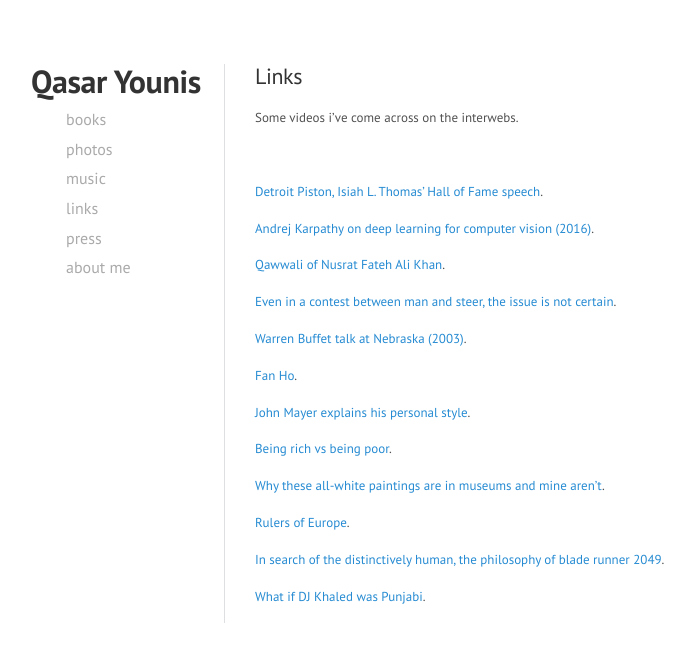
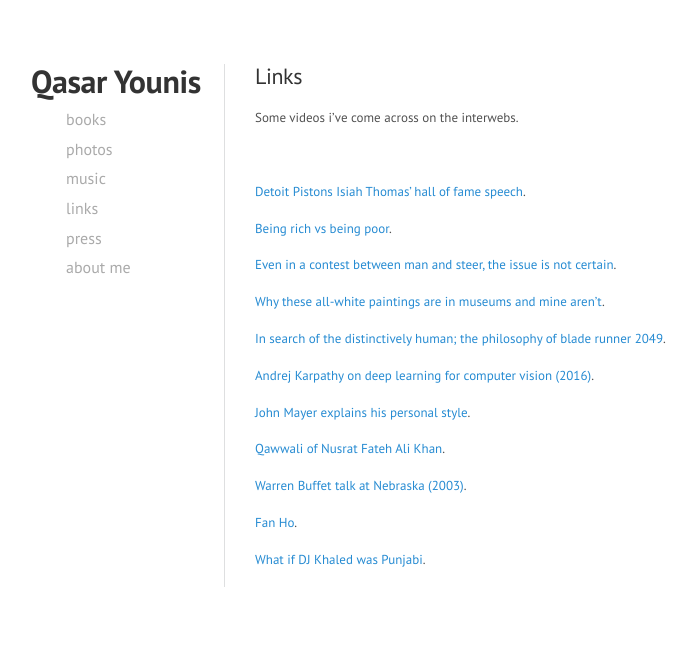
Before and after one commit to qasar/qasar.github.io, a Jekyll site: the page built from links.md, in a window 1280 px wide. Shown: the top 662 px of the page, without its empty margins (35-731 px from the left). Built offline with Jekyll 4.4.1, drawn with Linux system fonts in a browser that asks for light colours.

Commit message:
Update links.md

```diff
--- a/links.md
+++ b/links.md
@@ -7,26 +7,24 @@
 
 <p>&nbsp;</p>
 
-<a href="https://youtu.be/8VnW3EE-4Mo?t=287" target="_blank">Detroit Piston, Isiah L. Thomas' Hall of Fame speech</a>.
+<a href="https://youtu.be/8VnW3EE-4Mo?t=287" target="_blank">Detoit Pistons Isiah Thomas' hall of fame speech</a>.
+
+<a href= "https://www.youtube.com/watch?v=ROfBLx6bLZI&list=FLXJuURIK0_r_mGlRWSPkgCw&index=44&t=0s">Being rich vs being poor</a>.
+
+<a href="https://www.youtube.com/watch?v=Z6CRc2r9dM8&list=FLXJuURIK0_r_mGlRWSPkgCw&index=5&t=0s">Even in a contest between man and steer, the issue is not certain</a>.
+
+<a href="https://www.youtube.com/watch?v=9aGRHOpMRUg&list=FLXJuURIK0_r_mGlRWSPkgCw&index=78&t=0s">Why these all-white paintings are in museums and mine aren't</a>.
+
+<a href="https://www.youtube.com/watch?v=O4etinsAy34&list=FLXJuURIK0_r_mGlRWSPkgCw&index=109&t=0s">In search of the distinctively human; the philosophy of blade runner 2049</a>.
 
 <a href="https://www.youtube.com/watch?v=u6aEYuemt0M" target="_blank">Andrej Karpathy on deep learning for computer vision (2016)</a>.
 
+<a href="https://www.youtube.com/watch?v=G4gjJoMi2vY&list=FLXJuURIK0_r_mGlRWSPkgCw&index=40&t=184s">John Mayer explains his personal style</a>.
+
 <a href= "https://www.youtube.com/watch?v=ojIHZqvJpV0&list=FLXJuURIK0_r_mGlRWSPkgCw&index=64&t=0s">Qawwali of Nusrat Fateh Ali Khan</a>.
-
-<a href="https://www.youtube.com/watch?v=Z6CRc2r9dM8&list=FLXJuURIK0_r_mGlRWSPkgCw&index=5&t=0s">Even in a contest between man and steer, the issue is not certain</a>.
 
 <a href="https://www.youtube.com/watch?v=M-vQGxTFfPU&list=FLXJuURIK0_r_mGlRWSPkgCw&index=103&t=0s">Warren Buffet talk at Nebraska (2003)</a>.
 
 <a href="https://www.youtube.com/watch?v=tmnXHPjhSIM&list=FLXJuURIK0_r_mGlRWSPkgCw&index=32&t=0s">Fan Ho</a>.
 
-<a href="https://www.youtube.com/watch?v=G4gjJoMi2vY&list=FLXJuURIK0_r_mGlRWSPkgCw&index=40&t=184s">John Mayer explains his personal style</a>.
-
-<a href= "https://www.youtube.com/watch?v=ROfBLx6bLZI&list=FLXJuURIK0_r_mGlRWSPkgCw&index=44&t=0s">Being rich vs being poor</a>.
-
-<a href="https://www.youtube.com/watch?v=9aGRHOpMRUg&list=FLXJuURIK0_r_mGlRWSPkgCw&index=78&t=0s">Why these all-white paintings are in museums and mine aren't</a>.
-
-<a href="https://www.youtube.com/watch?v=IpKqCu6RcdI&list=FLXJuURIK0_r_mGlRWSPkgCw&index=116&t=0s">Rulers of Europe</a>.
-
-<a href="https://www.youtube.com/watch?v=O4etinsAy34&list=FLXJuURIK0_r_mGlRWSPkgCw&index=109&t=0s">In search of the distinctively human, the philosophy of blade runner 2049</a>.
-
 <a href="https://www.youtube.com/watch?v=j-e2kIB3KJc&list=FLXJuURIK0_r_mGlRWSPkgCw&index=138">What if DJ Khaled was Punjabi</a>.
```
